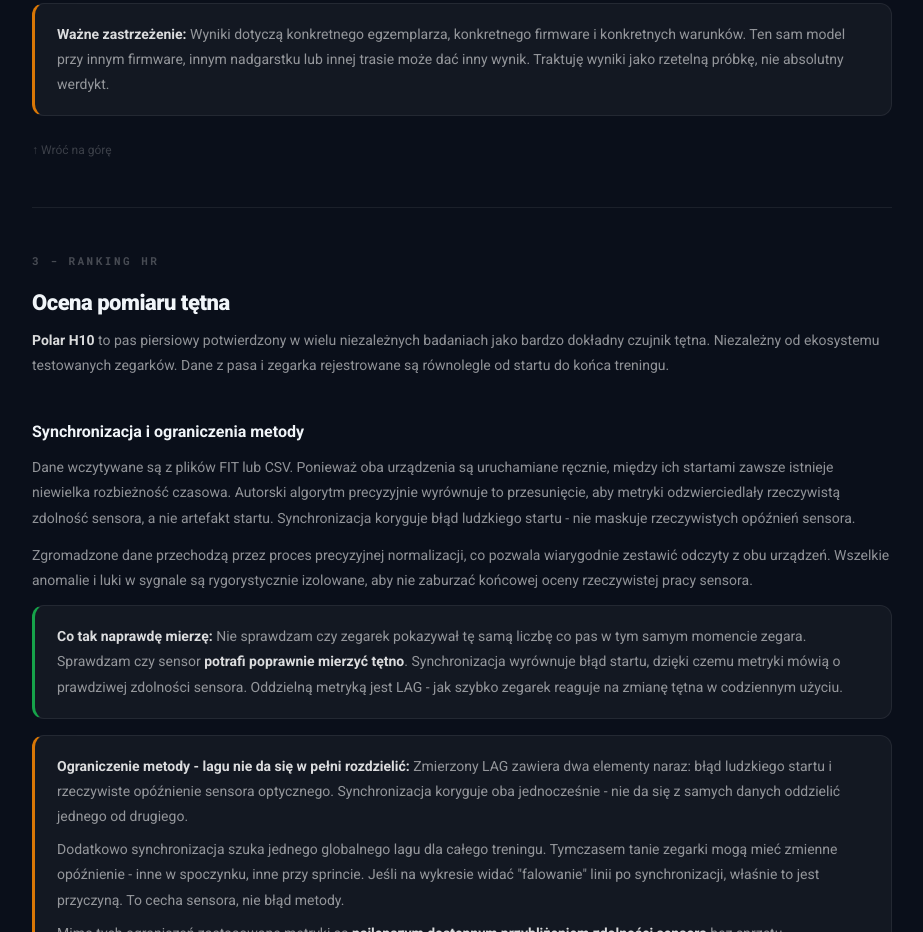
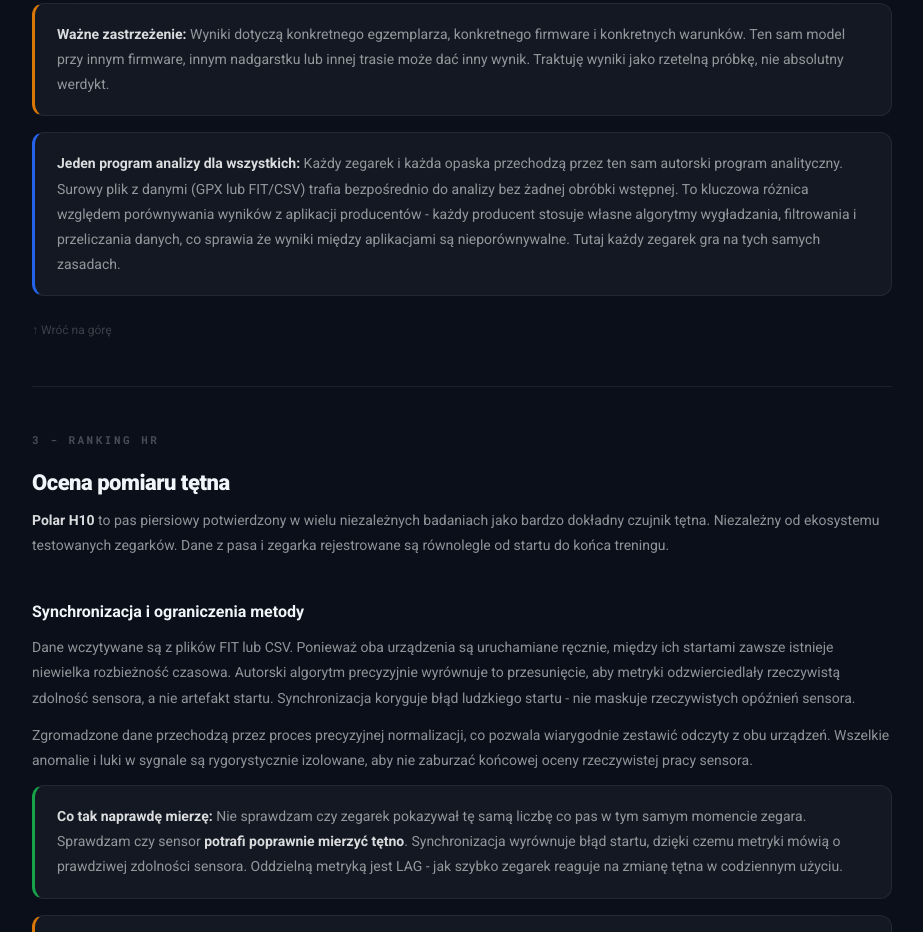
Before and after one commit to UnaxTech/UnaxTech_metedologia_HR_GPS, a plain HTML site: page index.html in a window 1280 px wide. Shown: the part 1509-2441 px from the top of the page, without its empty margins (178-1101 px from the left). Drawn offline with Linux system fonts and the light colour scheme.

Commit message:
Update index.html

```diff
--- a/index.html
+++ b/index.html
@@ -134,6 +134,10 @@
 
   <div class="info-box amber">
     <p><strong>Ważne zastrzeżenie:</strong> Wyniki dotyczą konkretnego egzemplarza, konkretnego firmware i konkretnych warunków. Ten sam model przy innym firmware, innym nadgarstku lub innej trasie może dać inny wynik. Traktuję wyniki jako rzetelną próbkę, nie absolutny werdykt.</p>
+  </div>
+
+  <div class="info-box blue">
+    <p><strong>Jeden program analizy dla wszystkich:</strong> Każdy zegarek i każda opaska przechodzą przez ten sam autorski program analityczny. Surowy plik z danymi (GPX lub FIT/CSV) trafia bezpośrednio do analizy bez żadnej obróbki wstępnej. To kluczowa różnica względem porównywania wyników z aplikacji producentów - każdy producent stosuje własne algorytmy wygładzania, filtrowania i przeliczania danych, co sprawia że wyniki między aplikacjami są nieporównywalne. Tutaj każdy zegarek gra na tych samych zasadach.</p>
   </div>
   <a class="back-to-top" href="#top">↑ Wróć na górę</a>
 
```
